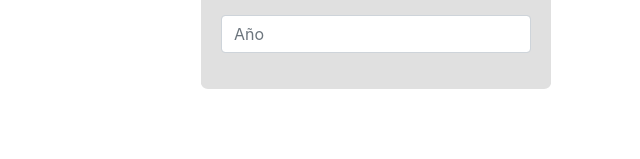
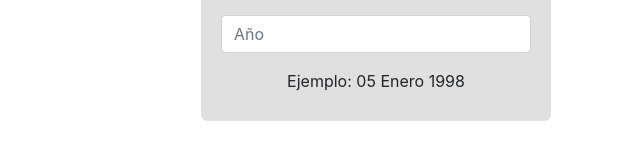
Before and after one commit to DavidMendoza5/FormTemplate, a Vue app: page / in a window 1280 px wide. Shown: the part 1025-1184 px from the top of the page, without its empty margins (319-959 px from the left). Built offline with nearby package versions, Linux system fonts and the light colour scheme.

Commit message:
Example added to date's form

```diff
--- a/src/components/DateForm.vue
+++ b/src/components/DateForm.vue
@@ -17,6 +17,7 @@
           <div class="form-group">
             <input type="text" class="form-control" placeholder="Año " v-model="data_info.year">
           </div>
+          <label for="input-live">Ejemplo: 05 Enero 1998</label>
         </form>
         <section class="date-section" v-if="form_finished">
           {{ data_info.day + ' ' + data_info.month + ' ' + data_info.year }}
@@ -33,7 +34,7 @@ export default {
       day: '',
       month: '',
       year: '',
-    }
+    },
   },
   data() {
     return {
@@ -41,7 +42,7 @@ export default {
     }
   },
   updated() {
-    if(this.data_info.day && this.data_info.month && this.data_info.year) {
+    if(this.data_info.day.length  === 2 && this.data_info.month && this.data_info.year.length === 4) {
         this.form_finished = true;
     } else {
       this.form_finished = false;
```
